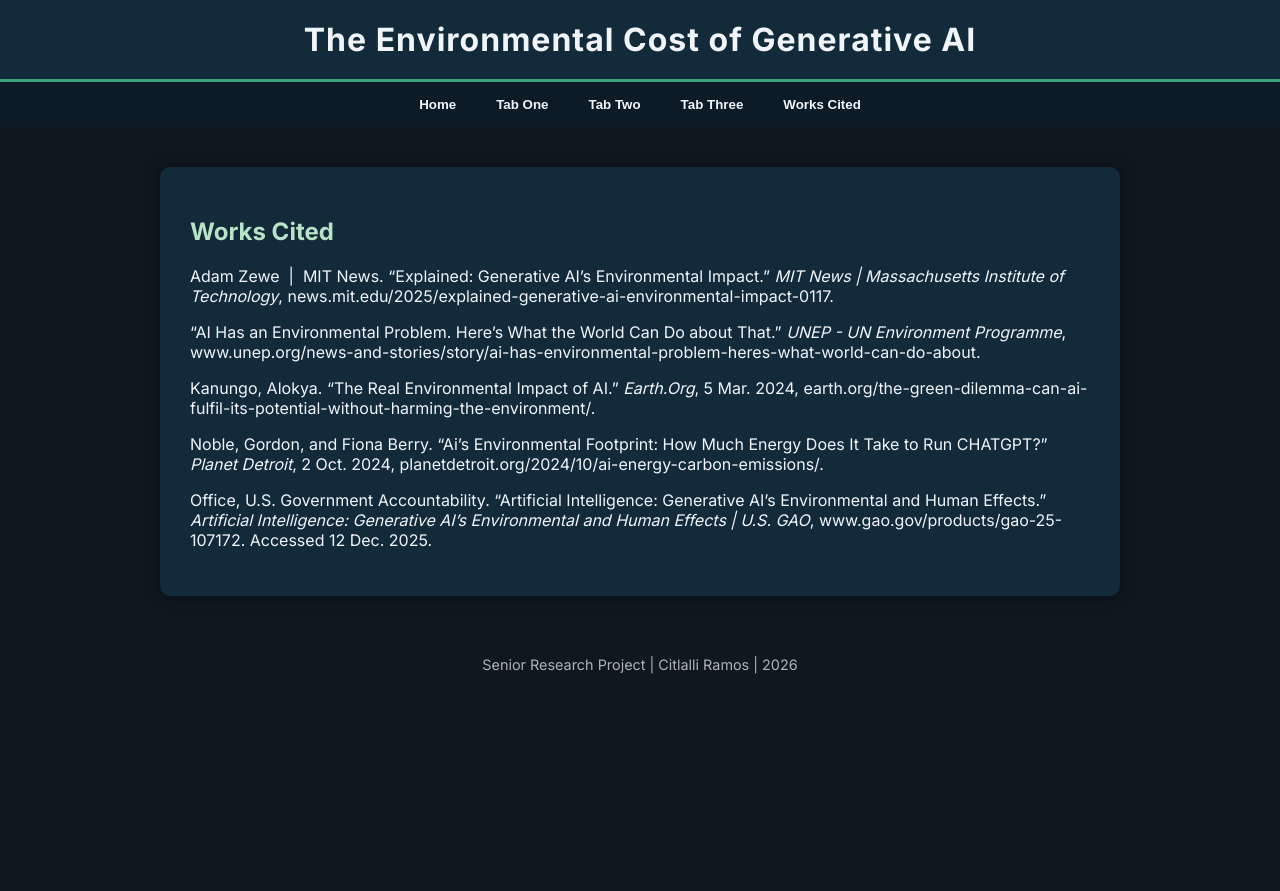
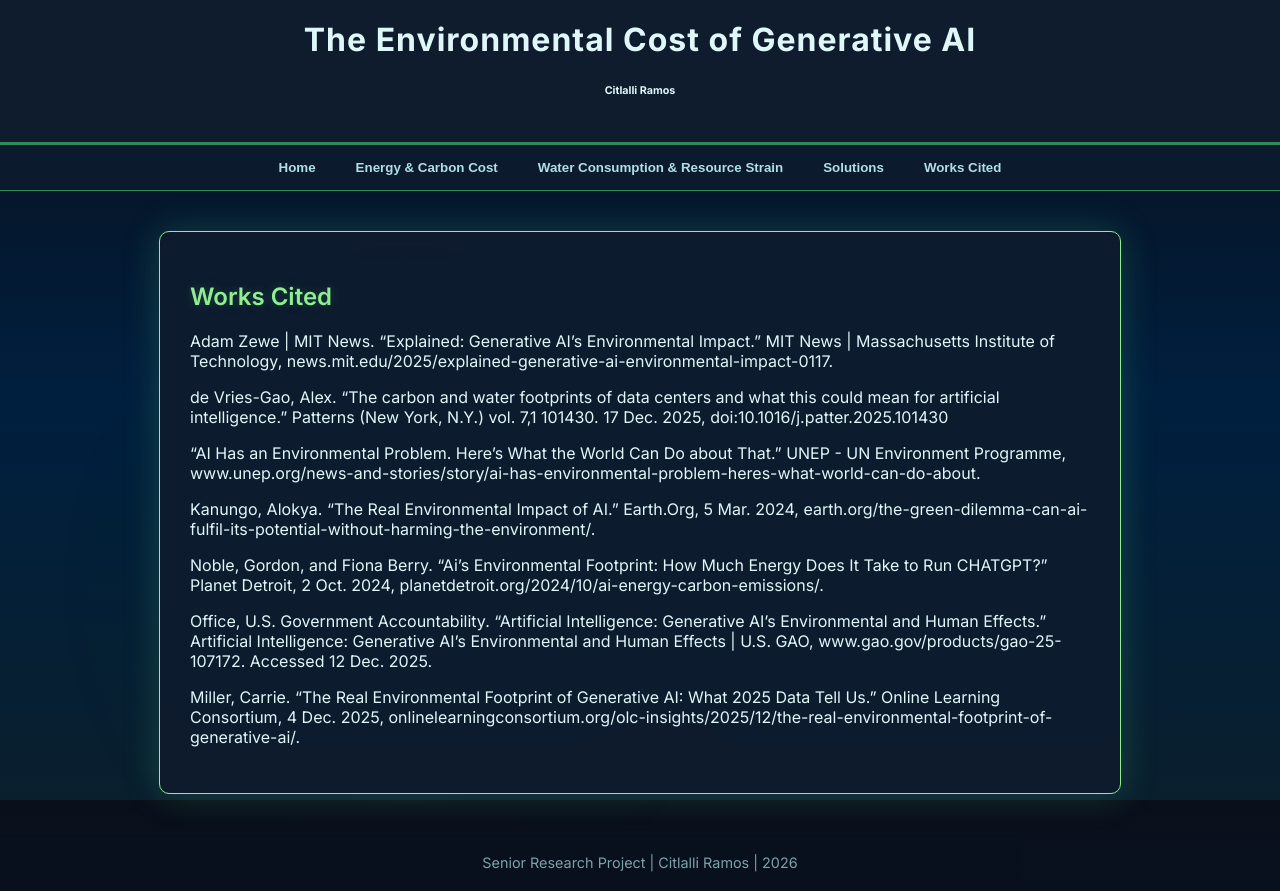
Before and after one commit to citlalliramos-ainvrmnt/citlalliramos-ainvrmnt.github.io, a plain HTML site: page index.html in a window 1280 px wide. Both pictures are taken after a click on the button "Works Cited". Before the commit the page ends 800 px from the top, so only its background shows below. Drawn offline with Linux system fonts and the light colour scheme.

Commit message:
Update index.html

```diff
--- a/index.html
+++ b/index.html
@@ -9,19 +9,37 @@
 <link href="https://fonts.googleapis.com/css2?family=Inter:wght@300;400;600;700&display=swap" rel="stylesheet">
 
 <style>
-:root{
-    --bg: #0f1720;
-    --panel: #132a3a;
-    --accent: #3aa374;
-    --accent-light: #b7e4c7;
-    --text: #f1f5f9;
+:root {
+    --bg-dark: #0a0f1a;
+    --panel: #0f1c2e;
+    --accent: #2e8b57;
+    --accent-light: #90ee90;
+    --glow: rgba(46, 139, 87, 0.4);
+    --text: #e0f7fa;
+    --text-muted: #b0e0e6;
 }
 
 body{
     margin:0;
     font-family:'Inter', sans-serif;
-    background: var(--bg);
+    background: linear-gradient(to bottom, #0a0f1a, #001f3f, #0a1f2e);
     color: var(--text);
+    background-attachment: fixed;
+}
+
+body::before {
+    content: '';
+    position: fixed;
+    top: 0; left: 0; right: 0; bottom: 0;
+    background: radial-gradient(circle at 30% 70%, rgba(144, 238, 144, 0.05), transparent 40%);
+    pointer-events: none;
+    z-index: -1;
+    animation: subtle-glow 20s infinite alternate ease-in-out;
+}
+
+@keyframes subtle-glow {
+    0% { opacity: 0.3; transform: translate(0, 0); }
+    100% { opacity: 0.6; transform: translate(5%, 10%); }
 }
 
 header{
@@ -38,25 +56,44 @@ header h1{
 }
 
 nav{
+    background: rgba(15, 28, 46, 0.85);
+    backdrop-filter: blur(8px);
     display:flex;
     justify-content:center;
     flex-wrap:wrap;
-    background:#0c1b26;
+    border-bottom: 1px solid var(--accent);
 }
 
 nav button{
     background:none;
     border:none;
-    color:var(--text);
+    color: var(--text-muted);
+    transition: all 0.4s ease;
     padding:15px 20px;
     font-weight:600;
     cursor:pointer;
-    transition:0.3s;
+    position: relative;
+    overflow: hidden;
 }
 
-nav button:hover{
-    background: rgb(134, 255, 164);
-    color:#000;
+nav button::after {
+    content: '';
+    position: absolute;
+    top: 0; left: -100%;
+    width: 100%; height: 100%;
+    background: linear-gradient(90deg, transparent, rgba(134,255,164,0.3), transparent);
+    transition: 0.6s;
+}
+
+nav button:hover {
+    color: #000;
+    background: var(--accent-light);
+    box-shadow: 0 0 15px var(--glow);
+    transform: translateY(-3px);
+}
+
+nav button:hover::after {
+    left: 100%;
 }
 
 .tab{
@@ -64,26 +101,42 @@ nav button:hover{
     max-width:900px;
     margin:40px auto;
     padding:30px;
-    background:var(--panel);
     border-radius:10px;
-    box-shadow:0 0 15px rgba(0,0,0,0.4);
+    background: rgba(15, 28, 46, 0.92);
+    backdrop-filter: blur(5px);
+    border: 1px solid var(--accent);
+    box-shadow: 0 0 40px var(--glow), inset 0 0 20px rgba(144, 238, 144, 0.1);
 }
 
 .tab.active{
     display:block;
+    border: 1px solid var(--accent-light);
+    box-shadow: 0 0 35px rgba(58, 163, 116, 0.3);
 }
 
-img{
+
+img {
     max-width:100%;
-    border-radius:10px;
-    margin:20px 0;
+    max-height: 300px;
+    border: 2px solid var(--accent);
+    box-shadow: 0 0 20px var(--glow);
+    transition: all 0.5s ease;
 }
 
-h2{
-    color:var(--accent-light);
+img:hover {
+    transform: scale(1.05) rotate(1deg);  /* Organic "grow" feel */
+    box-shadow: 0 0 30px var(--glow);
+}
+
+h2 {
+    color: var(--accent-light);
+    text-shadow: 0 0 10px var(--glow);
+    font-weight: 600;
 }
 
 footer{
+    background: linear-gradient(to top, var(--bg-dark), transparent);
+    color: var(--text-muted);
     text-align:center;
     padding:20px;
     font-size:0.9em;
@@ -102,13 +155,14 @@ footer{
 
 <header>
     <h1>The Environmental Cost of Generative AI</h1>
-</header>
+      <h6>Citlalli Ramos</h6>
+    </header>
 
 <nav>
     <button onclick="openTab('home')">Home</button>
-    <button onclick="openTab('cost')">Tab One</button>
-    <button onclick="openTab('energy')">Tab Two</button>
-    <button onclick="openTab('solutions')">Tab Three</button>
+    <button onclick="openTab('cost')">Energy & Carbon Cost</button>
+    <button onclick="openTab('water')">Water Consumption & Resource Strain</button>
+    <button onclick="openTab('solutions')">Solutions</button>
     <button onclick="openTab('works')">Works Cited</button>
 </nav>
 
@@ -119,37 +173,47 @@ footer{
 
     <h5>Richard Hurd. "The AI Energy Shock." Licensed under Creative Commons Attribution-ShareAlike 3.0 Unported.</h5>
 <hr>
-<p>Artificial intelligence, mostly used to refer to Large Language Models (LLMs), is often framed as a revolutionary technological advancement that promises efficiency across nearly every sector of society. However, behind their sleek interfaces and instant responses lies a massive physical infrastructure that is slowly draining our natural resources.</p>
+<p>Artificial intelligence, mostly used to refer to Large Language Models (LLMs) and Generative Image/Video models, is often framed as a revolutionary technological advancement that promises efficiency across nearly every sector of society. However, behind their sleek interfaces and instant responses lies a massive physical infrastructure that is slowly draining our natural resources.</p>
     <p>
         Generative AI poses a significant environmental threat, considering its high energy and water consumption. Immediate policy action to mandate the usage of renewable energy is necessary to avoid accelerating extreme climate change.
     </p>
 </div>
 
 <div id="cost" class="tab">
-    <h2>Point One</h2>
-
-    <p>placeholder text</p>
+    <h2>Energy & Carbon Cost</h2>
+    <p>Generative AI relies on massive data centers for training and inference (running queries), driving unprecedented energy demand. Global data center electricity consumption reached about 460 terawatt-hours (TWh) in 2022, equivalent to the 11th largest national consumer worldwide. Projections show this surging significantly, with estimates up to around 1,050 TWh by 2026, ranking data centers among the top global electricity users. In fact, data centers are the fifth largest electricity users globally, between Japan and Russia (Zewe, MIT News, 2025).</p>
+    <p>AI is a primary driver: Power demand from AI systems alone reached up to 23 gigawatts (GW) by the end of 2025. This translates to carbon emissions of 32.6 – 79.7 million tons of CO₂ in 2025, roughly matching New York City's annual emissions (~52 million tons) (de Vries-Gao, 2025). Training a single large model like early GPT versions consumed over 1,287 megawatt-hours (enough to power 120 U.S. homes for a year) and emitted hundreds of tons of CO₂. Inference now dominates as billions of daily queries add up, often relying on fossil-fuel-heavy grids (Noble and Berry, 2024; GAO, 2025).</p>
+    <p>These impacts increase reliance on non-renewable sources and accelerates extreme climate change, undermining global sustainability goals without rapid intervention.</p>
+<img src="https://upload.wikimedia.org/wikipedia/commons/thumb/2/29/Google_Data_Center%2C_The_Dalles.jpg/1280px-Google_Data_Center%2C_The_Dalles.jpg?_=20110919031820" alt="data center">
+<p><small>Visitor7 "Google Data Center, The Dalles". Licensed under Creative Commons Attribution-Share Alike 3.0 Unported.</small></p>
 </div>
 
-<div id="energy" class="tab">
-    <h2>Point Two</h2>
-
-    <p>placeholder text</p>
+<div id="water" class="tab">
+    <h2>Water Consumption & Resource Strain</h2>
+    <p>Beyond electricity, generative AI's infrastructure demands enormous water amounts for server cooling and indirect power generation (e.g., thermoelectric plants). AI systems' water footprint reached an estimated 312.5–764.6 billion liters in 2025, which is comparable to global annual bottled water consumption (~446 billion liters) (de Vries-Gao, 2025). A single median text prompt in efficient systems uses about 0.26 mL (roughly five drops), but scaled to billions of interactions, the total is staggering (Miller, 2025).</p>
+    <p>Data centers in water-stressed regions exacerbate shortages, with evaporative cooling consuming up to several liters per kWh. Indirect water use from fossil-fuel electricity also adds far more strain. Combined with energy demands, our current water usage threatens our ecosystem, local supplies, and food security in vulnerable areas (UNEP, 2025; Kanungo, 2024).</p>
+<img src="HallC.jpg" alt="data center">
+<p><small>Aileen Devlin | Jefferson Lab "The recirculating electron accelerator inside Hall C". Licensed under Public Domain (CC0).</small></p>
 </div>
 
 <div id="solutions" class="tab">
-    <h2>Point Three</h2>
-
-    <p>placeholder text</p>
+    <h2>Solutions</h2>
+<p>Mitigating generative AI's impacts requires multi-level action. Better hardware optimization and on-device processing have reduced per-prompt energy/water use dramatically (e.g., 33x energy drop in some models from 2024-2025) (Miller, 2025). Companies can shift to renewables and improvize cooling methods (e.g., closed-loop systems) (UNEP, 2025).</p>
+    <p>However, voluntary measures fall short amid explosive growth. Standardized impact reporting and regulations accompanied by mandatory disclosures (e.g., EU-style energy efficiency rules) are essential. Governments should mandate renewable energy sourcing for AI infrastructure and incentivize green innovation to prevent rebound effects where efficiency spurs more use (GAO, 2025; de Vries-Gao, 2025).</p>
+    <p>Generative AI poses a significant environmental threat through high energy and water consumption. Immediate policy action to mandate renewable energy is necessary to avoid accelerating extreme climate change. As we only have one home, taking care of it must take priority over the unchecked advancement of digital technology.
+<img src="Climate Change.jpg" alt="data center">
+<p><small>"Climate Change" by Kai Stachowiak. Licensed under Public Domain (CC0).</small></p>
+</p>
 </div>
 
 <div id="works" class="tab">
-    <h2>Works Cited</h2>
-<p><span style="font-weight: 400;">Adam Zewe&nbsp; |&nbsp; MIT News. &ldquo;Explained: Generative AI&rsquo;s Environmental Impact.&rdquo; </span><em><span style="font-weight: 400;">MIT News | Massachusetts Institute of Technology</span></em><span style="font-weight: 400;">, news.mit.edu/2025/explained-generative-ai-environmental-impact-0117.</span></p>
-<p><span style="font-weight: 400;">&ldquo;AI Has an Environmental Problem. Here&rsquo;s What the World Can Do about That.&rdquo; </span><em><span style="font-weight: 400;">UNEP - UN Environment Programme</span></em><span style="font-weight: 400;">, www.unep.org/news-and-stories/story/ai-has-environmental-problem-heres-what-world-can-do-about.</span></p>
-<p><span style="font-weight: 400;">Kanungo, Alokya. &ldquo;The Real Environmental Impact of AI.&rdquo; </span><em><span style="font-weight: 400;">Earth.Org</span></em><span style="font-weight: 400;">, 5 Mar. 2024, earth.org/the-green-dilemma-can-ai-fulfil-its-potential-without-harming-the-environment/.</span></p>
-<p><span style="font-weight: 400;">Noble, Gordon, and Fiona Berry. &ldquo;Ai&rsquo;s Environmental Footprint: How Much Energy Does It Take to Run CHATGPT?&rdquo; </span><em><span style="font-weight: 400;">Planet Detroit</span></em><span style="font-weight: 400;">, 2 Oct. 2024, planetdetroit.org/2024/10/ai-energy-carbon-emissions/.</span></p>
-<p><span style="font-weight: 400;">Office, U.S. Government Accountability. &ldquo;Artificial Intelligence: Generative AI&rsquo;s Environmental and Human Effects.&rdquo; </span><em><span style="font-weight: 400;">Artificial Intelligence: Generative AI&rsquo;s Environmental and Human Effects | U.S. GAO</span></em><span style="font-weight: 400;">, www.gao.gov/products/gao-25-107172. Accessed 12 Dec. 2025. </span></p>
+    <h2>Works Cited</h2><p>Adam Zewe | MIT News. &ldquo;Explained: Generative AI&rsquo;s Environmental Impact.&rdquo; MIT News | Massachusetts Institute of Technology, news.mit.edu/2025/explained-generative-ai-environmental-impact-0117.</p>
+<p>de Vries-Gao, Alex. &ldquo;The carbon and water footprints of data centers and what this could mean for artificial intelligence.&rdquo; Patterns (New York, N.Y.) vol. 7,1 101430. 17 Dec. 2025, doi:10.1016/j.patter.2025.101430</p>
+<p>&ldquo;AI Has an Environmental Problem. Here&rsquo;s What the World Can Do about That.&rdquo; UNEP - UN Environment Programme, www.unep.org/news-and-stories/story/ai-has-environmental-problem-heres-what-world-can-do-about.</p>
+<p>Kanungo, Alokya. &ldquo;The Real Environmental Impact of AI.&rdquo; Earth.Org, 5 Mar. 2024, earth.org/the-green-dilemma-can-ai-fulfil-its-potential-without-harming-the-environment/.</p>
+<p>Noble, Gordon, and Fiona Berry. &ldquo;Ai&rsquo;s Environmental Footprint: How Much Energy Does It Take to Run CHATGPT?&rdquo; Planet Detroit, 2 Oct. 2024, planetdetroit.org/2024/10/ai-energy-carbon-emissions/.</p>
+<p>Office, U.S. Government Accountability. &ldquo;Artificial Intelligence: Generative AI&rsquo;s Environmental and Human Effects.&rdquo; Artificial Intelligence: Generative AI&rsquo;s Environmental and Human Effects | U.S. GAO, www.gao.gov/products/gao-25-107172. Accessed 12 Dec. 2025.</p>
+<p>Miller, Carrie. &ldquo;The Real Environmental Footprint of Generative AI: What 2025 Data Tell Us.&rdquo; Online Learning Consortium, 4 Dec. 2025, onlinelearningconsortium.org/olc-insights/2025/12/the-real-environmental-footprint-of-generative-ai/.</p>
 </div>
 
 <footer>
```
